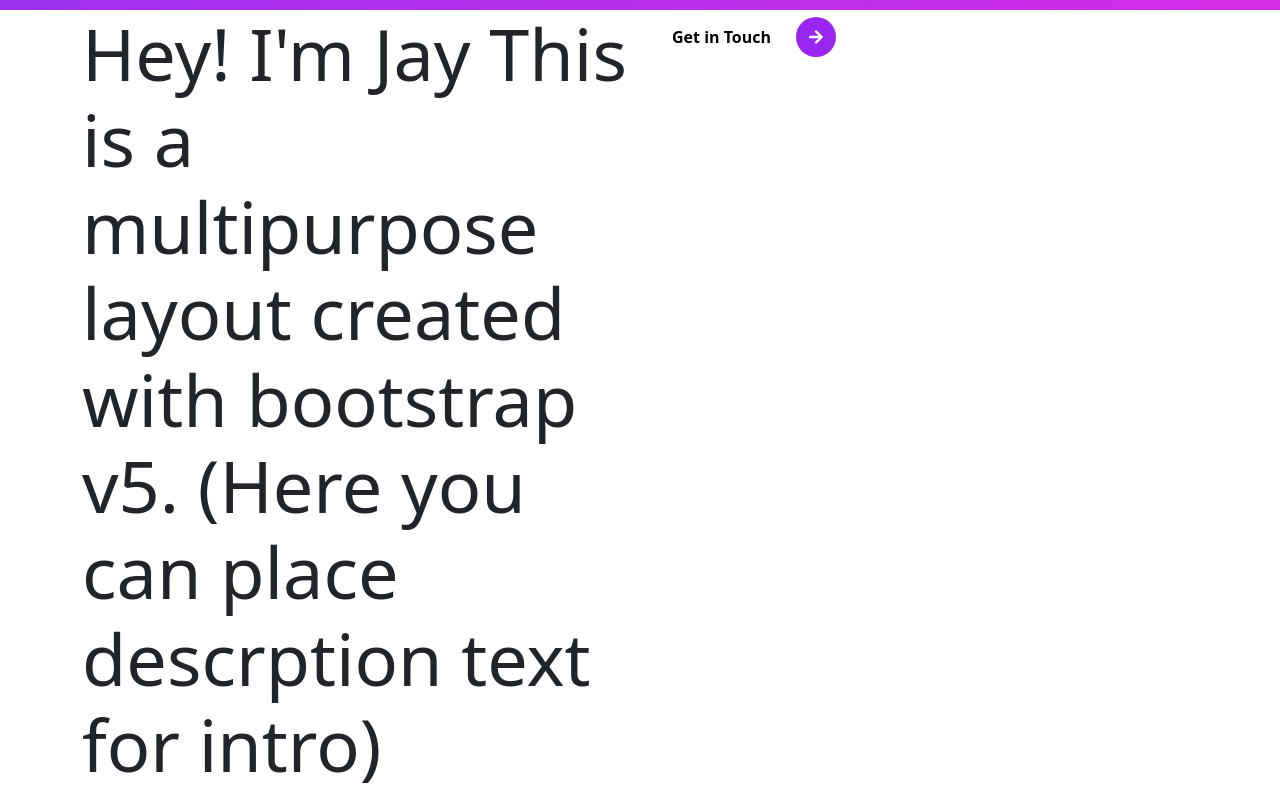
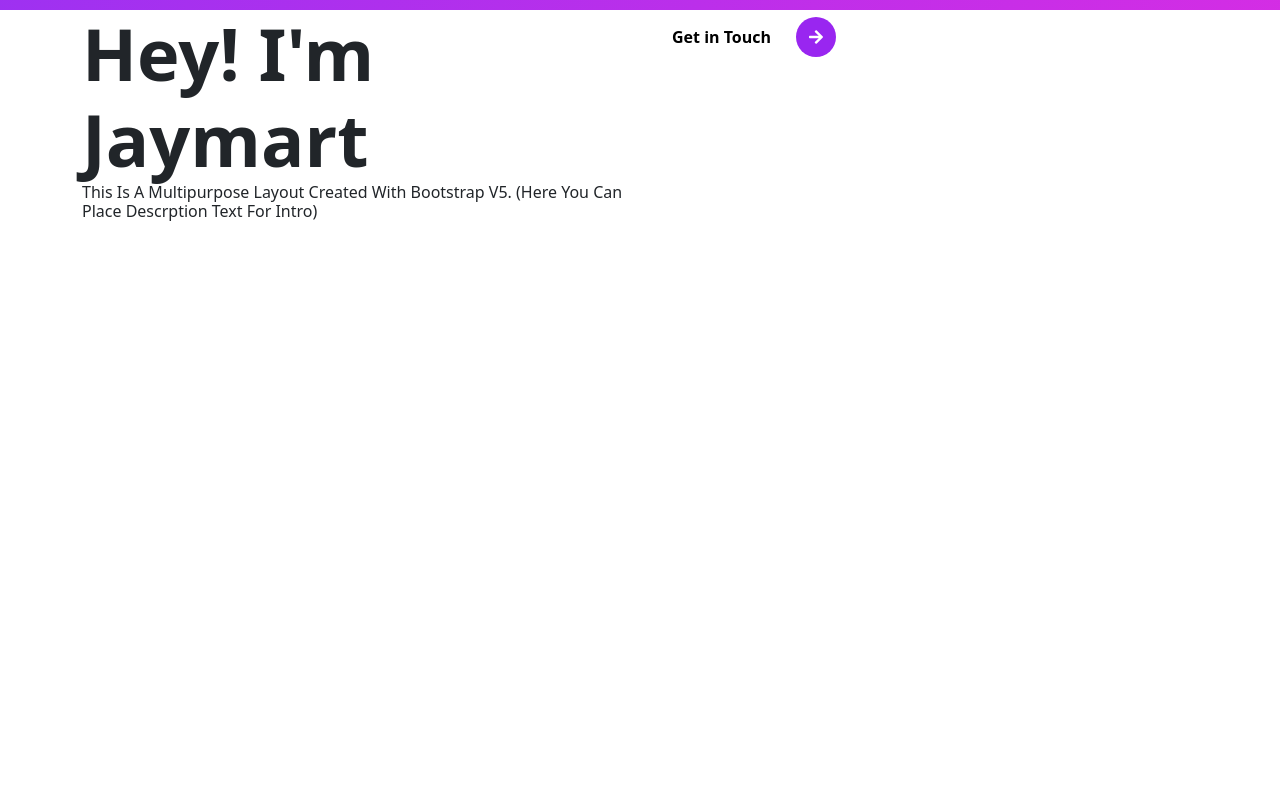
Before and after one commit to jaymart-latigay/portfolio-website-project, a website: page index.html in a window 1280 px wide. Shown: the part 66-862 px from the top of the page. After the commit the page ends 800 px from the top, so only its background shows below. Drawn offline with nearby package versions, Linux system fonts and the light colour scheme.

Commit message:
chore: updated typography

```diff
--- a/index.html
+++ b/index.html
@@ -68,7 +68,7 @@
         <div class="row">
           <div class="col-md-6 intros">
             <h1 class="display-2">
-              <span class="display-2--intro"> Hey! I'm Jay </span>
+              <span class="display-2--intro"> Hey! I'm Jaymart </span>
               <span class="display-2--description">
                 This is a multipurpose layout created with bootstrap v5. (Here
                 you can place descrption text for intro)
--- a/scss/components/_typography.scss
+++ b/scss/components/_typography.scss
@@ -0,0 +1,16 @@
+@use "../custom" as *;
+
+.display-2 {
+  margin-bottom: 1rem;
+  text-transform: capitalize;
+
+  &--intro {
+    display: inline-block;
+    font-weight: 700;
+  }
+
+  &--description {
+    font-size: 1rem;
+    display: block;
+  }
+}
```
Also changed, not shown: assets/css/style.css, 1 other file.
